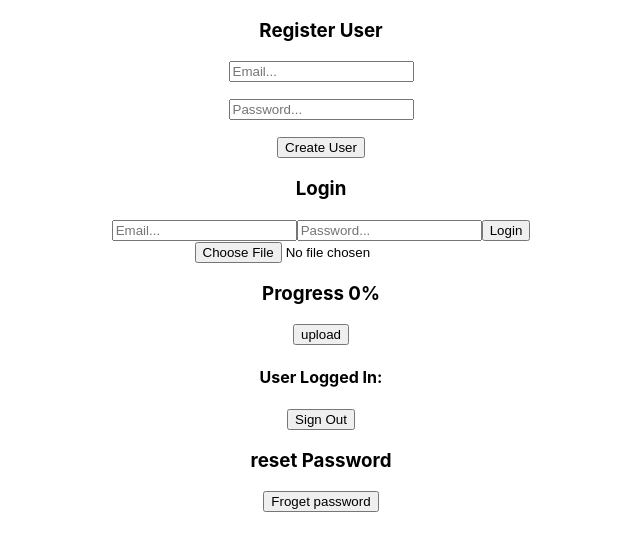
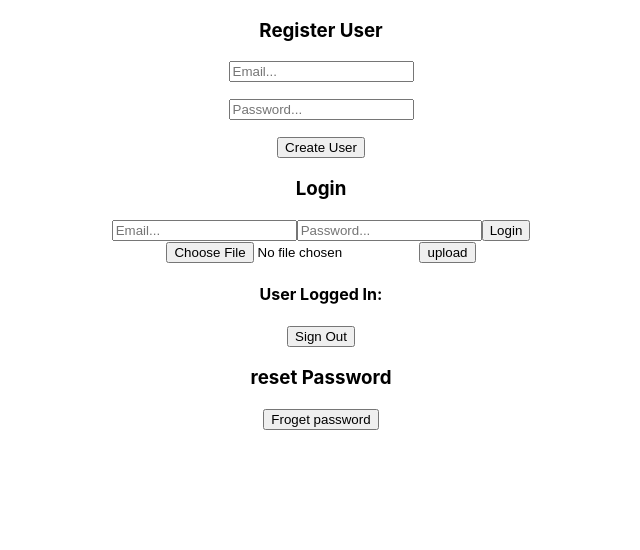
Before and after one commit to navoddilshan9/firebase-auth, a React (Create React App) app: page / in a window 1280 px wide. Shown: the top 550 px of the page, without its empty margins (319-959 px from the left). Built offline with nearby package versions, Linux system fonts and the light colour scheme.

Commit message:
firebase image uplad service added

```diff
--- a/src/App.js
+++ b/src/App.js
@@ -7,7 +7,12 @@ import {
   signOut,
   sendPasswordResetEmail,
 } from 'firebase/auth'
-import { getDownloadURL, ref, uploadBytesResumable } from 'firebase/storage'
+import {
+  getDownloadURL,
+  ref,
+  uploadBytes,
+  uploadBytesResumable,
+} from 'firebase/storage'
 import { userSchema } from './validation/userValidation'
 import { auth } from './firebase/config'
 import { useForm } from 'react-hook-form'
@@ -24,6 +29,7 @@ function App() {
   const [isForget, setIsforget] = useState(false)
   const [user, setUser] = useState({})
   const [pogress, setPogress] = useState(0)
+  const [image, setImage] = useState('')
   // onAuthStateChanged(auth, (currentUser) => {
   //   setUser(currentUser)
   // })
@@ -75,31 +81,47 @@ function App() {
         })
     }
   }
-  const uploadImage = (e) => {
+  const handlieChnage = (e) => {
+    if (e.target.files[0]) {
+      setImage(e.target.files[0])
+    }
+    console.log(e.target.files[0])
+  }
+
+  const fileUpload = (e) => {
     e.preventDefault()
-    const file = e.target[0].files[0]
-    // console.log(file)
-    fileUpload(file)
-  }
-  const fileUpload = (file) => {
-    if (!file) return
-    const storageRef = ref(storage, `/files/${file}`)
-    const uploadTask = uploadBytesResumable(storageRef, file)
-    uploadTask.on(
-      'state shanged',
-      (snapshot) => {
-        const prog = Math.round(
-          (snapshot.bytesTransferred / snapshot.totalBytes) * 100
-        )
-        setPogress(prog)
-      },
-      (err) => console.log(err),
-      () => {
-        getDownloadURL(uploadTask.snapshot.ref).then((url) => {
-          console.log(url)
-        })
-      }
-    )
+    const storageRef = ref(storage, `files/` + image.name)
+
+    uploadBytes(storageRef, image)
+      .then((snapshot) => {
+        console.log(snapshot)
+        getDownloadURL(storageRef)
+          .then((url) => {
+            console.log(url)
+          })
+          .catch((error) => {
+            console.log(error)
+          })
+      })
+      .catch((error) => {
+        console.log(error)
+      })
+
+    // uploadTask.on(
+    //   'state shanged',
+    //   (snapshot) => {
+    //     const prog = Math.round(
+    //       (snapshot.bytesTransferred / snapshot.totalBytes) * 100
+    //     )
+    //     setPogress(prog)
+    //   },
+    //   (err) => console.log(err),
+    //   () => {
+    //     getDownloadURL(uploadTask.snapshot.ref).then((url) => {
+    //       console.log(url)
+    //     })
+    //   }
+    // )
   }
   return (
     <div className='App'>
@@ -145,16 +167,14 @@ function App() {
         {/* <p> {errors.password?.message} </p> */}
         <button onClick={login}> Login</button>
       </div>
-      <form onSubmit={uploadImage} name='form1'>
+      <form onSubmit={fileUpload} name='form1'>
         <input
           placeholder='image...'
           name='uploadBox'
           type='file'
-          onChange={(event) => {
-            setLoginPassword(event.target.value)
-          }}
+          onChange={handlieChnage}
         />
-        <h3>Progress {pogress}%</h3>
+        {/* <h3>Progress {pogress}%</h3> */}
         <button type='submit'> upload</button>
       </form>
       <h4> User Logged In: </h4>
--- a/src/firebase/config.js
+++ b/src/firebase/config.js
@@ -2,12 +2,18 @@ import { initializeApp } from 'firebase/app'
 import { getAuth } from 'firebase/auth'
 import { getStorage } from 'firebase/storage'
 const firebaseConfig = {
-  apiKey: 'AIzaSyAmqQYY8JKh7GZHtK2tPu8rAPHiaYXBZFY',
-  authDomain: 'auth-dev-eead0.firebaseapp.com',
-  projectId: 'auth-dev-eead0',
-  storageBucket: 'auth-dev-eead0.appspot.com',
-  messagingSenderId: '665049177996',
-  appId: '1:665049177996:web:71ed6616c5df3ed61200a9',
+  // apiKey: 'AIzaSyAmqQYY8JKh7GZHtK2tPu8rAPHiaYXBZFY',
+  // authDomain: 'auth-dev-eead0.firebaseapp.com',
+  // projectId: 'auth-dev-eead0',
+  // storageBucket: 'auth-dev-eead0.appspot.com',
+  // messagingSenderId: '665049177996',
+  // appId: '1:665049177996:web:71ed6616c5df3ed61200a9',
+  apiKey: 'AIzaSyArB3rIDlwke-tSgItRZT1jsPOsje-6Z60',
+  authDomain: 'flile-upload.firebaseapp.com',
+  projectId: 'flile-upload',
+  storageBucket: 'flile-upload.appspot.com',
+  messagingSenderId: '283807917118',
+  appId: '1:283807917118:web:f393a854482fda9bda9d6f',
 }
 
 const app = initializeApp(firebaseConfig)
```
